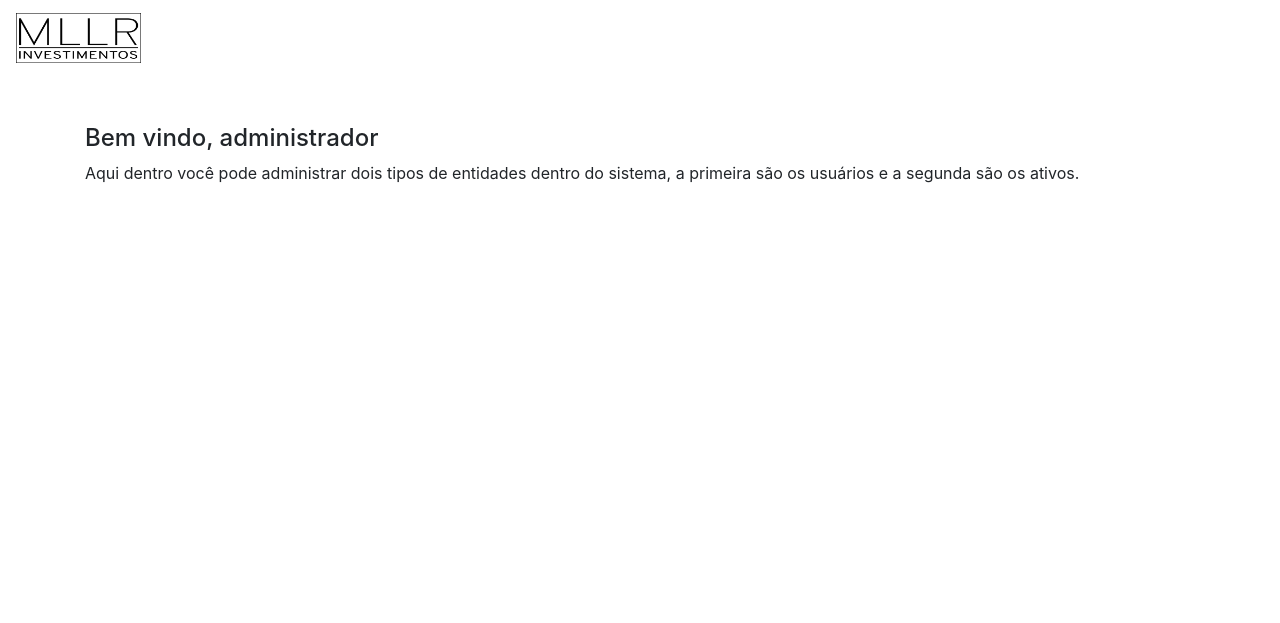
After one commit to lambda-limbo/invest, a PHP site: template app/_layouts/admin_dashboard.twig in a window 1280 px wide. The commit adds this page. Shown: the top 623 px of the page. Run offline with PHP 8.4, Linux system fonts and the light colour scheme; the template is opened without the code that fills it, so the values that code supplies are empty; some libraries are stand-ins or nearby versions.

Commit message:
Add admin routes and minor improvements
Signed-off-by: Rafael Campos Nunes <rafaelnunes@engineer.com>

```diff
--- /dev/null
+++ b/app/_layouts/admin_dashboard.twig
@@ -0,0 +1,10 @@
+{% extends 'default_admin.twig' %}
+
+{% block content %}
+    <h4>Bem vindo, administrador {{ name }} </h4>
+
+    <p>
+    Aqui dentro você pode administrar dois tipos de entidades dentro do sistema, a primeira são os usuários
+    e a segunda são os ativos.
+    </p>
+{% endblock %}
--- /dev/null
+++ b/app/_layouts/admin_users.twig
@@ -0,0 +1 @@
+{% extends 'default_admin.twig' %}
--- /dev/null
+++ b/app/_layouts/default_admin.twig
@@ -0,0 +1,52 @@
+<!DOCTYPE html>
+<html lang="pt-br">
+    <head>
+        <title>Invest</title>
+
+        <meta charset="utf-8">
+        <meta name="viewport" content="width=device-width, initial-scale=1, shrink-to-fit=no">
+        <base href="{{ base_url }}">
+
+        <link href="assets/img/logo/favicon.ico" rel="shortcut icon" type="image/x-icon">
+
+        <link href="assets/css/theme.css" rel="stylesheet">
+        <link href="assets/css/all.min.css" rel="stylesheet">
+        <link href="assets/css/bootstrap.min.css" rel="stylesheet">
+        <link href="assets/css/override.css" rel="stylesheet">
+
+        <script src="assets/js/jquery.min.js" defer></script>
+        <script src="assets/js/bootstrap.bundle.min.js" defer></script>
+    </head>
+    <body class="">
+        <nav class="navbar navbar-expand-lg navbar-light">
+            <a href="/" class="navbar-brand">
+                <img src="assets/img/logo/mllr.png" width="125" height="50" alt="MLLR logo">
+            </a>
+
+            <button class="navbar-toggler" data-target="#collapsible-navbar" data-toggle="collapse" type="button">
+                <span class="navbar-toggler-icon"></span>
+            </button>
+
+            <div class="collapse navbar-collapse" id="collapsible-navbar">
+                <ul class="navbar-nav ml-auto navbar-nav">
+                    {% for item, value in navigation_admin %}
+                        {% if item == "logout" %}
+                        <li class="nav-item">
+                            <a href="{{ base_url }}admin{{ value['url'] }}" class="btn btn-outline-dark ml-2">{{ item }} <i class="{{ value['icon']}}"></i> </a>
+                        </li>
+                        {% else %}
+                        <li class="nav-item"><a href="{{ base_url }}admin{{ value['url'] }}" class="btn btn-light mr-2"><i class="{{ value['icon']}}"></i> {{ item }}</a></li>
+                        {% endif %}
+                    {% endfor %}
+                </ul>
+            </div>
+        </nav>
+
+        <section class="container mt-5">
+            {% block content %}{% endblock %}
+        </section>
+
+        {% block scripts %}
+        {% endblock %}
+    </body>
+</html>
--- a/app/_layouts/default_internal.twig
+++ b/app/_layouts/default_internal.twig
@@ -24,7 +24,7 @@
             <div class="collapse navbar-collapse" id="collapsible-navbar">
                 <ul class="navbar-nav ml-auto navbar-nav">
                     {% for item, value in navigation_internal %}
-                        {% if item == "sair" %}
+                        {% if item == "logout" %}
                         <li class="nav-item">
                             <a href="{{ base_url }}internal{{ value['url'] }}" class="btn btn-outline-dark ml-2">{{ item }} <i class="{{ value['icon']}}"></i> </a>
                         </li>
```
Also changed, not shown: app/Routing.php (+50 -7 lines), app/_layouts/admin_stocks.twig (added, +10 -0 lines).
